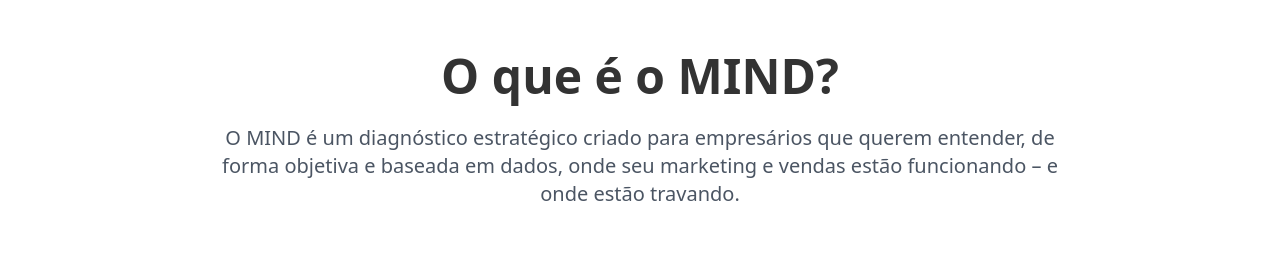
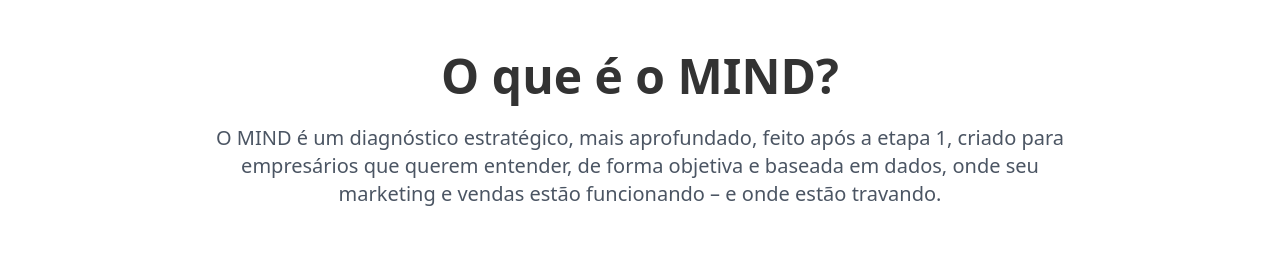
Before and after one commit to juliorocks/scoremkt, a React (Vite) app: page / in a window 1280 px wide. Shown: the part 900-1158 px from the top of the page. Built offline with nearby package versions, Linux system fonts and the light colour scheme.

Commit message:
Visual edit in Lovable
Edited UI in Lovable

```diff
--- a/src/components/HowItWorksSection.tsx
+++ b/src/components/HowItWorksSection.tsx
@@ -27,11 +27,7 @@ const HowItWorksSection = () => {
           <h2 className="text-3xl sm:text-4xl lg:text-5xl font-bold text-mind-text mb-4 sm:mb-6">
             O que é o MIND?
           </h2>
-          <p className="text-lg sm:text-xl text-gray-600 max-w-4xl mx-auto leading-relaxed px-4">
-            O MIND é um diagnóstico estratégico criado para empresários que querem entender,
-            de forma objetiva e baseada em dados, onde seu marketing e vendas estão funcionando
-            – e onde estão travando.
-          </p>
+          <p className="text-lg sm:text-xl text-gray-600 max-w-4xl mx-auto leading-relaxed px-4">O MIND é um diagnóstico estratégico, mais aprofundado, feito após a etapa 1, criado para empresários que querem entender, de forma objetiva e baseada em dados, onde seu marketing e vendas estão funcionando – e onde estão travando.</p>
         </div>
 
         {/* Team analyzing data image */}
```
